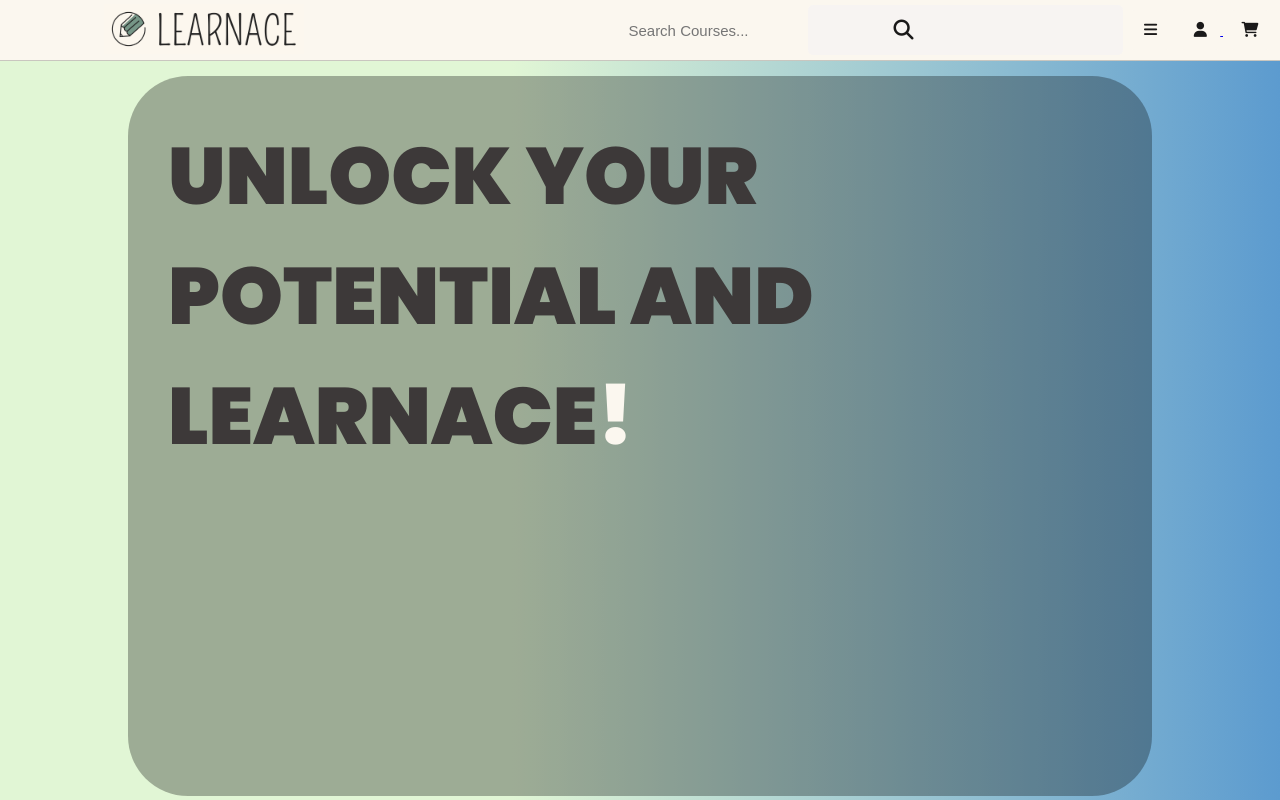
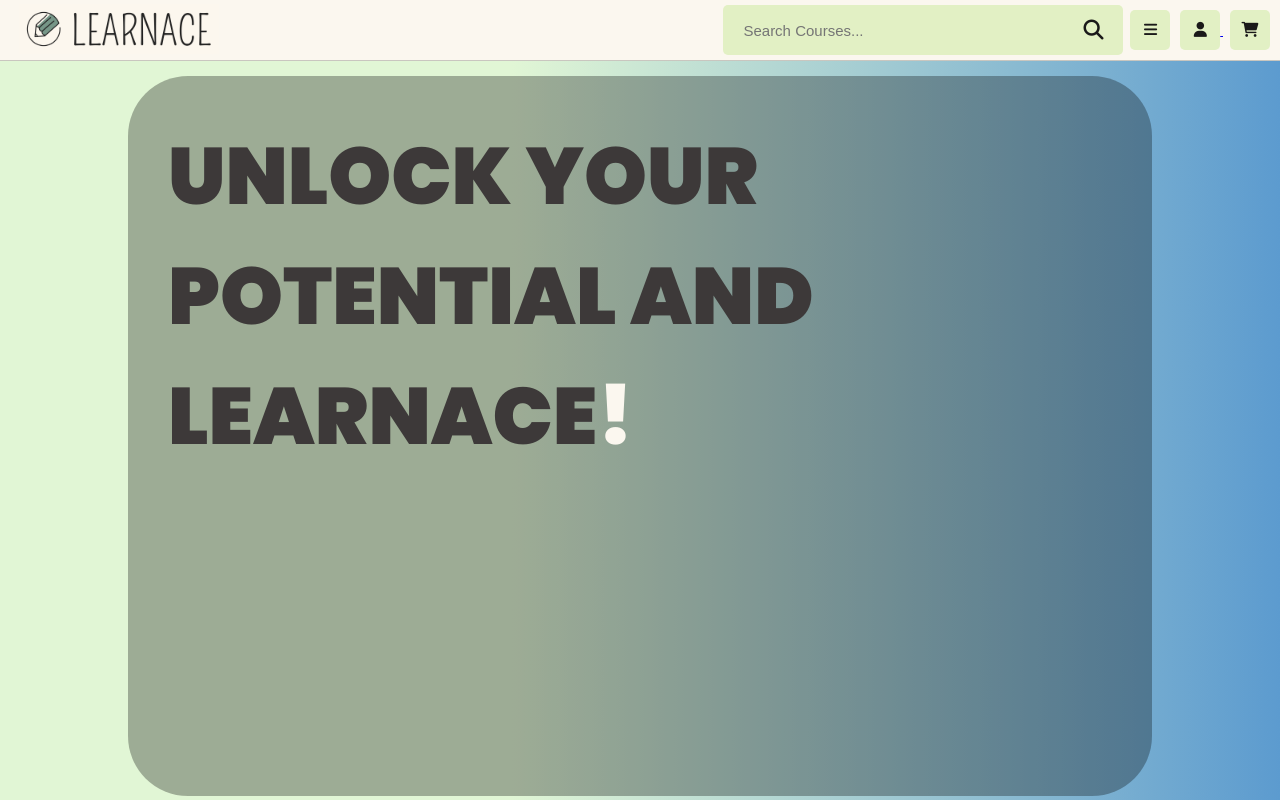
Before and after one commit to sinhariti/LearnAce, a PHP site: page /mainpage.html in a window 1280 px wide. Run offline with PHP 8.4, Linux system fonts and the light colour scheme; some libraries are stand-ins or nearby versions.

Commit message:
header update

```diff
--- a/style.css
+++ b/style.css
@@ -74,9 +74,9 @@ section{
   padding-right: 40%;
 }
 .header .flex .search-form{
-  width: 25%;
+  width: 40rem;
   border-radius: .5rem;
-  background-color: rgba(247, 244, 244, 0.789);
+  background-color:var(--light-bg);
   padding:1.5rem 2rem;
   display: flex;
   gap:1rem;
@@ -85,7 +85,7 @@ section{
 
 .header .flex .search-form input{
   width: 100%;
-  margin-left: -200px;
+  /*margin-left: -200px; */
   font-size: 1.5rem;
   color:var(--black);
   background:none;
@@ -104,7 +104,7 @@ section{
   margin-left: -50px;
   font-size: 1.5rem;
   color:var(--black);
-  background-color: #fbf7ef;
+  background-color: var(--light-bg);
   border-radius: .5rem;
   height: 4rem;
   width: 4rem;
```
